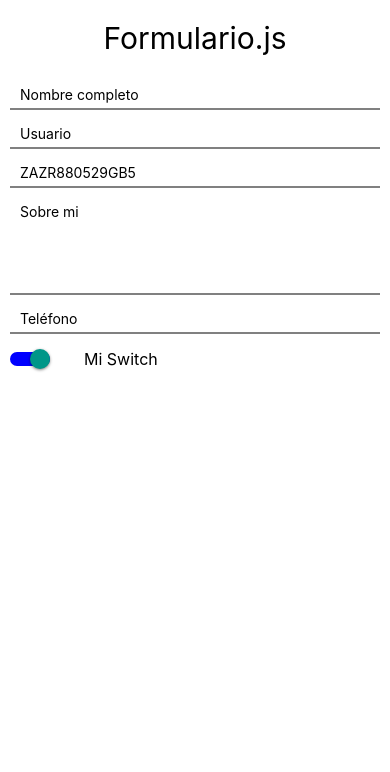
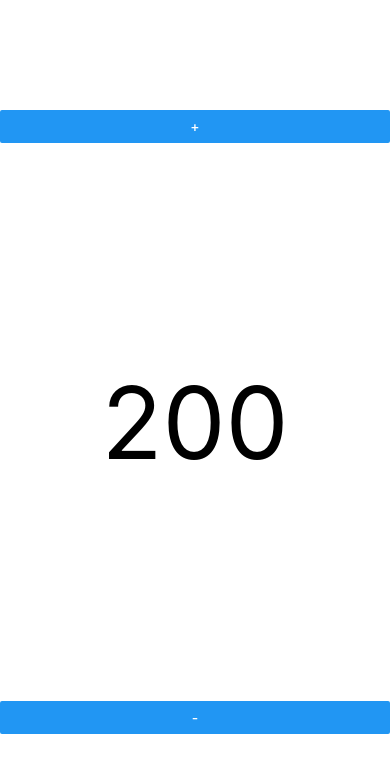
Before and after one commit to zavaletadev/t195-dmm, a React Native app: screen / in a window 390 px wide. Shown: the top 772 px of the page. Built offline with nearby package versions, Linux system fonts and the light colour scheme.

Commit message:
Introducción a estados en componentes

```diff
--- a/App.js
+++ b/App.js
@@ -6,6 +6,7 @@ import EstilosComponentes from './src/components/EstilosComponentes';
 import EstilosObjeto from './src/components/EstilosObjeto';
 import EstilosArchivo from './src/components/EstilosArchivo';
 import Formulario from './src/components/Formulario';
+import Contador from './src/components/Contador';
 
 /*
 Existen diversas maneras de generar un estilo en RN
@@ -49,10 +50,15 @@ Ejemplo de estilos en componentes de un formulario
 const App = (props) => {
 	return <Formulario />;
 };
+- - - - - - - - - - - - - - - - - - - - - - - - - - - - - - - - - -
+Ejemplo de estados
+const App = (props) => {
+	return <Formulario />;
+};
 */
 
 const App = (props) => {
-	return <Formulario />;
+	return <Contador />;
 };
 
 export default App;
--- /dev/null
+++ b/src/components/Contador.js
@@ -0,0 +1,100 @@
+import React from 'react';
+import { View, Button, Text, Alert } from 'react-native';
+const Contador = (props) => {
+	/**
+	 * VDOM
+	 * Vrtual DOM (Document Object Model) y es la manera
+	 * en que los navegador renderizan un sitio web
+	 *
+	 * STATES
+	 * Los estado de RN son constantes que están
+	 * enganchadas al renderizado de la aplicación
+	 * Cuando modifica un estado, realmente no cambiamos
+	 * a la variable original, estamos creando una copia
+	 * para usarla
+	 *
+	 * Un estate contiene =
+	 * 1.- el nombre de la variable de estado
+	 * 2.- el nombre de la función que clonará
+	 *     el nuevo contenido del state
+	 * const useState(_NOM_ST_, _FN_ST_);
+	 */
+
+	let contador = 200;
+	/**
+	 * Constante que encapsula a una función anónima para
+	 * transportarse a cualquier componente
+	 */
+	const disminuir = () => Alert.alert('Aqui en el -');
+
+	return (
+		<View style={{ flex: 1, flexDirection: 'column' }}>
+			<View
+				style={{
+					flex: 3,
+					justifyContent: 'center',
+					alignContent: 'center',
+				}}
+			>
+				{/**
+				 * La prop onpress espera como valor una función
+				 * anónima, ya sea desde su declaración o por medio
+				 * de encapsulamiento
+				 */}
+				<Button
+					title='+'
+					onPress={() => {
+						contador = contador + 1;
+						console.log(contador);
+						Alert.alert('Aqui  en el +');
+					}}
+				/>
+			</View>
+			<View
+				style={{
+					flex: 4,
+					justifyContent: 'center',
+					alignItems: 'center',
+				}}
+			>
+				<Text
+					style={{
+						textAlign: 'center',
+						fontSize: 100,
+					}}
+				>
+					{/**
+					 * Imprimimos el valor de contador
+					 */}
+					{contador}
+				</Text>
+			</View>
+			<View
+				style={{
+					flex: 3,
+					justifyContent: 'center',
+					alignContent: 'center',
+				}}
+			>
+				<Button
+					title='-'
+					/**
+					 * Cuando invocamos a una constante
+					 * que encapsula a una función Y necesita parámetros
+					 * Debemos especificar que el código encapsulado
+					 * debe ejecutarse hasta que se invoque
+					 * al padre
+					 * onPress={() => disminuir('HOLA MENOS')}
+					 *
+					 * Si la función encapsulada no tiene parámetros,
+					 * se puede ejecutar desde la prop
+					 * onPress={disminuir}
+					 */
+					onPress={disminuir}
+				/>
+			</View>
+		</View>
+	);
+};
+
+export default Contador;
```
